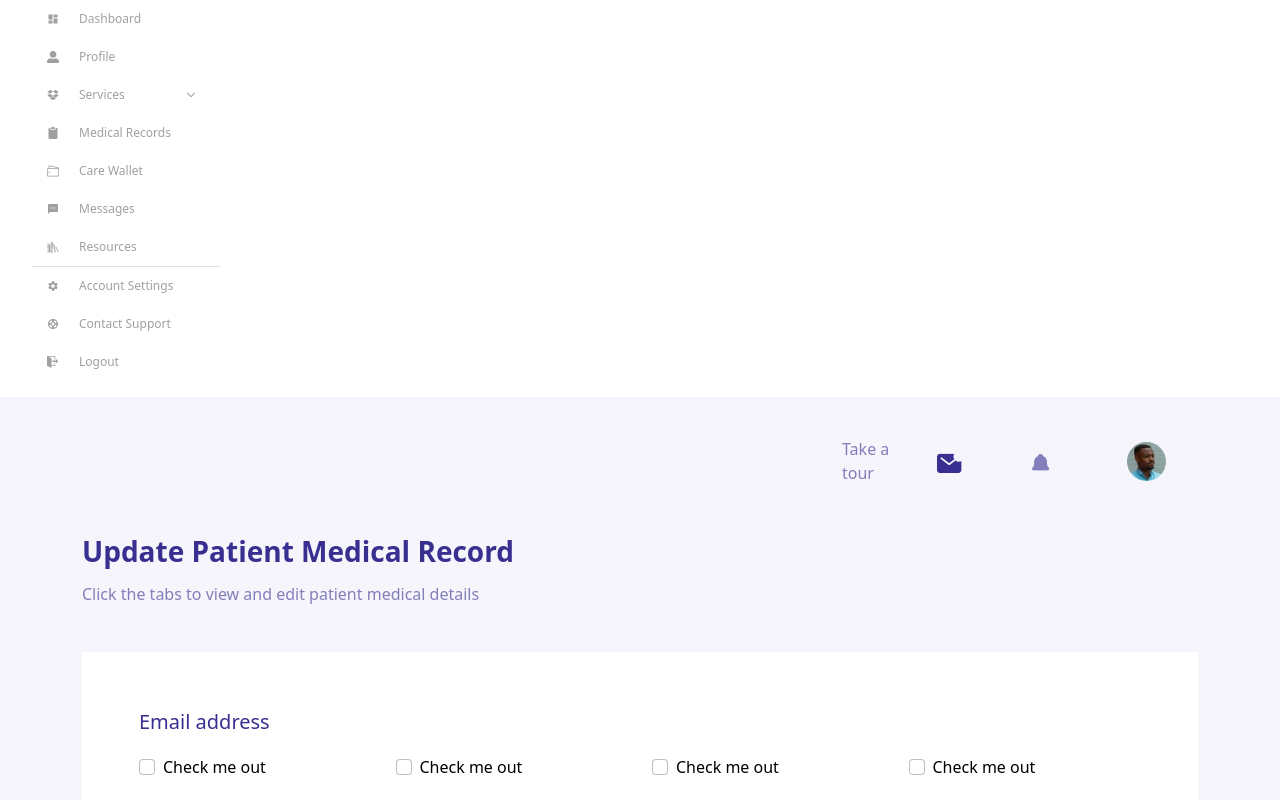
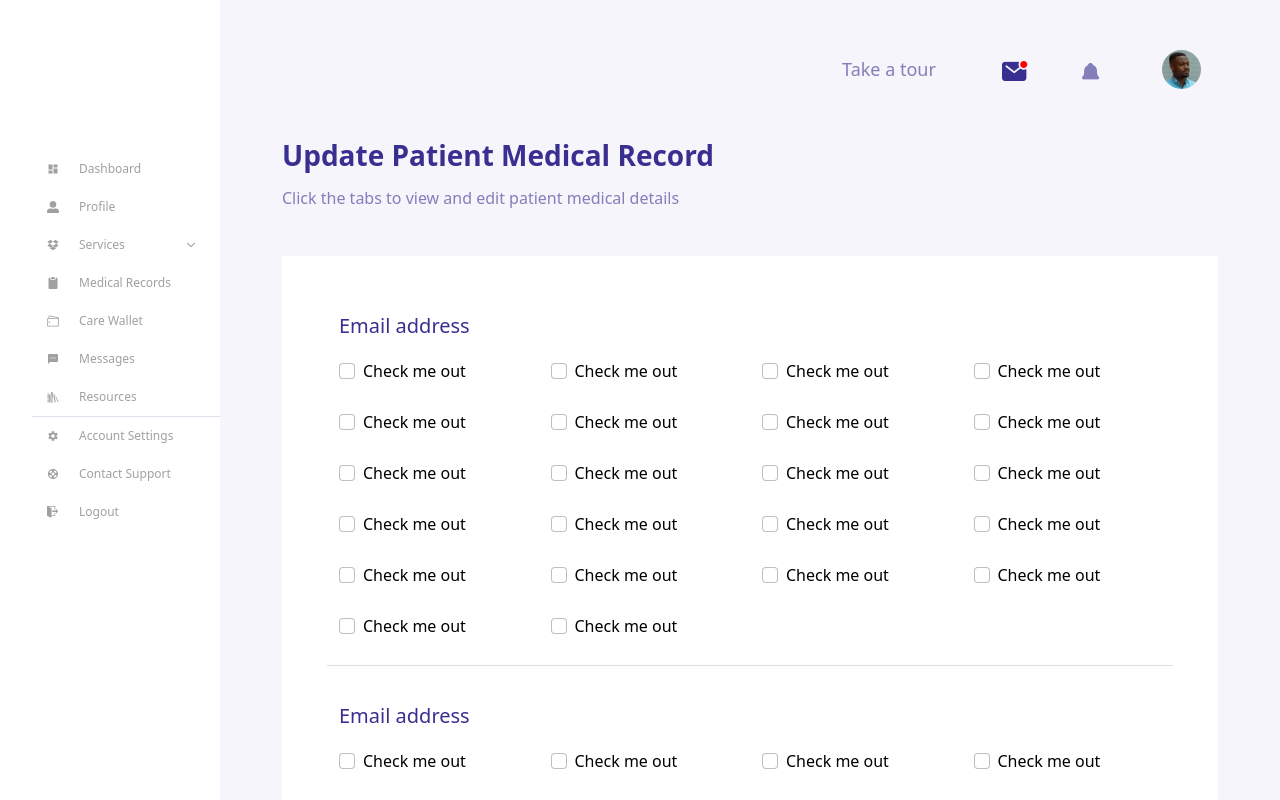
Before and after one commit to jjatuah/Kompletecare-frontend-task, a React (Create React App) app: page / in a window 1280 px wide. Shown: the top 800 px of the page. Built offline with nearby package versions, Linux system fonts and the light colour scheme.

Commit message:
connected the sidebar and the main page

```diff
--- a/src/App.css
+++ b/src/App.css
@@ -1,13 +1,21 @@
+.App {
+  display: flex;
+}
+
+.side {
+  padding-top: 150px;
+}
+
 .mainPage {
   background: #F5F5FB;
+  padding: 50px;
 
 }
 
 .custom-topBar {
   color: rgba(56, 47, 144, 0.6);
-  font-size: 16px;
+  font-size: 18px;
   font-weight: 500;
-  padding-top: 40px;
 }
 
 .custom-header {
--- a/src/App.js
+++ b/src/App.js
@@ -11,11 +11,13 @@ import { MdNotifications } from 'react-icons/md';
 function App() {
   return (
     <div className="App">
-      <Sidebar />
+      <section className='side'>
+        <Sidebar />
+      </section>
       <section className="mainPage">
         <Container>
           <Row className="justify-content-end align-items-center custom-topBar">
-            <Col xs={1} sm={1} md={1} lg={1}>Take a tour</Col>
+            <Col xs={1} sm={1} md={1} lg={2}>Take a tour</Col>
             <Col xs={1} sm={1} fluid md={1}><Image src={vector1}/> </Col>
             <Col xs={1} sm={1} fluid md={1}><Image src={vector2}/></Col>
             <Col xs={1} sm={1} md={1}><Image roundedCircle fluid src={profilePic}/></Col>
```
Also changed, not shown: src/assets/Vector1.png.
